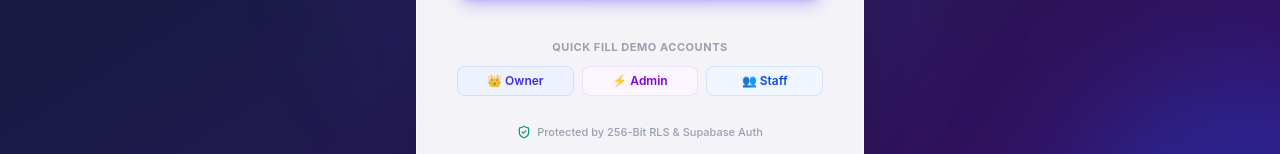
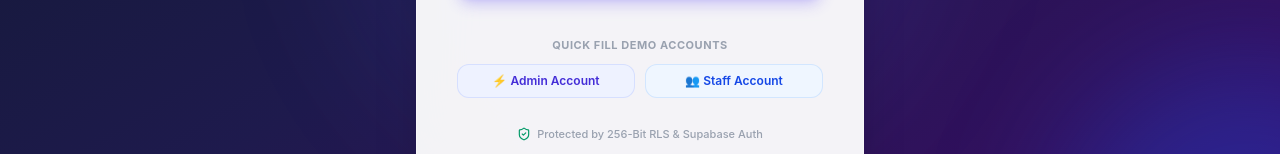
Before and after one commit to kenenisa-j/ERP-System-for-Candy-Factory, a Next.js app: page /login in a window 1280 px wide. Shown: the part 515-669 px from the top of the page. Built offline with nearby package versions, Linux system fonts and the light colour scheme; no server answers.

Commit message:
Update login page to 2 primary roles: Admin and Staff

```diff
--- a/src/app/(auth)/login/page.tsx
+++ b/src/app/(auth)/login/page.tsx
@@ -175,27 +175,20 @@ export default function LoginPage() {
           <p className="text-center text-[11px] font-bold text-gray-400 uppercase tracking-wider mb-2.5">
             Quick Fill Demo Accounts
           </p>
-          <div className="grid grid-cols-3 gap-2">
+          <div className="grid grid-cols-2 gap-2.5">
             <button
               type="button"
               onClick={() => fillQuickAccount('owner.test@candyerp.test')}
-              className="px-2.5 py-1.5 bg-indigo-50 hover:bg-indigo-100 text-indigo-700 text-xs font-semibold rounded-lg border border-indigo-200/60 transition text-center truncate"
+              className="px-3 py-2 bg-indigo-50 hover:bg-indigo-100 text-indigo-700 text-xs font-semibold rounded-xl border border-indigo-200/60 transition text-center truncate flex items-center justify-center gap-1.5"
             >
-              👑 Owner
-            </button>
-            <button
-              type="button"
-              onClick={() => fillQuickAccount('superadmin.test@candyerp.test')}
-              className="px-2.5 py-1.5 bg-purple-50 hover:bg-purple-100 text-purple-700 text-xs font-semibold rounded-lg border border-purple-200/60 transition text-center truncate"
-            >
-              ⚡ Admin
+              <span>⚡ Admin Account</span>
             </button>
             <button
               type="button"
               onClick={() => fillQuickAccount('staff.test@candyerp.test')}
-              className="px-2.5 py-1.5 bg-blue-50 hover:bg-blue-100 text-blue-700 text-xs font-semibold rounded-lg border border-blue-200/60 transition text-center truncate"
+              className="px-3 py-2 bg-blue-50 hover:bg-blue-100 text-blue-700 text-xs font-semibold rounded-xl border border-blue-200/60 transition text-center truncate flex items-center justify-center gap-1.5"
             >
-              👥 Staff
+              <span>👥 Staff Account</span>
             </button>
           </div>
         </div>
```
